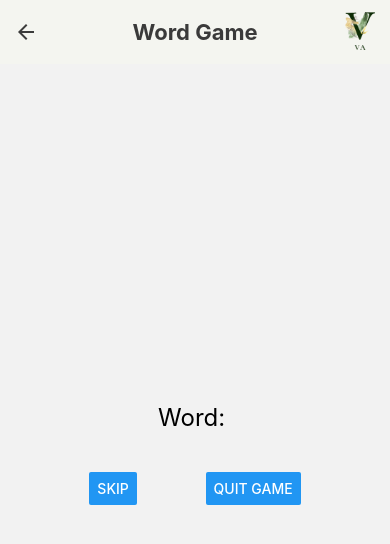
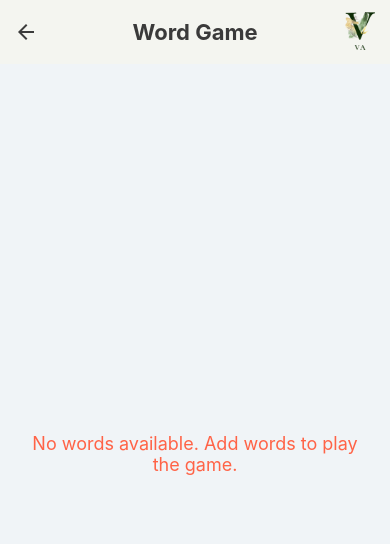
Before and after one commit to Ivan-Fesenko/EnglishVocabularyApp, a React Native app: screen /WordGame in a window 390 px wide. Shown: the top 544 px of the page. Built offline with nearby package versions, Linux system fonts and the light colour scheme.

Commit message:
Покращення дизайну для PhraseGame та WordGame

```diff
--- a/components/games/PhraseGame.js
+++ b/components/games/PhraseGame.js
@@ -1,5 +1,12 @@
 import React, { useState, useEffect } from 'react';
-import { View, Text, Button, StyleSheet, TouchableOpacity, Modal, Animated } from 'react-native';
+import {
+    View,
+    Text,
+    TouchableOpacity,
+    Modal,
+    Animated,
+    StyleSheet,
+} from 'react-native';
 import AsyncStorage from '@react-native-async-storage/async-storage';
 
 const PhraseGame = () => {
@@ -20,10 +27,7 @@ const PhraseGame = () => {
         try {
             const storedPhrases = await AsyncStorage.getItem('phrases');
             let phraseList = storedPhrases ? JSON.parse(storedPhrases) : [];
-
-            // Перемішуємо список фраз
             phraseList = phraseList.sort(() => Math.random() - 0.5);
-
             setPhrases(phraseList);
             if (phraseList.length > 0) {
                 generateChoices(phraseList[0], phraseList);
@@ -35,7 +39,9 @@ const PhraseGame = () => {
 
     const generateChoices = (currentPhrase, allPhrases) => {
         const correctChoice = currentPhrase.translation;
-        const otherPhrases = allPhrases.filter((phrase) => phrase.translation !== correctChoice);
+        const otherPhrases = allPhrases.filter(
+            (phrase) => phrase.translation !== correctChoice
+        );
 
         let choicesArray = [correctChoice];
         while (choicesArray.length < 3 && otherPhrases.length > 0) {
@@ -46,7 +52,7 @@ const PhraseGame = () => {
             }
         }
 
-        choicesArray.sort(() => Math.random() - 0.5); // Перемішуємо варіанти
+        choicesArray.sort(() => Math.random() - 0.5);
         setChoices(choicesArray);
     };
 
@@ -65,7 +71,7 @@ const PhraseGame = () => {
             setCurrentPhraseIndex(nextIndex);
             generateChoices(phrases[nextIndex], phrases);
         } else {
-            showModal(); // Показуємо результати
+            showModal();
         }
     };
 
@@ -75,7 +81,7 @@ const PhraseGame = () => {
     };
 
     const quitGame = () => {
-        showModal(); // Показуємо результати при виході
+        showModal();
     };
 
     const resetGame = () => {
@@ -99,7 +105,7 @@ const PhraseGame = () => {
     if (phrases.length === 0) {
         return (
             <View style={styles.container}>
-                <Text>No phrases available. Add phrases to play the game.</Text>
+                <Text style={styles.noDataText}>No phrases available. Add phrases to play the game.</Text>
             </View>
         );
     }
@@ -108,25 +114,33 @@ const PhraseGame = () => {
         <View style={styles.container}>
             <Text style={styles.title}>Phrase: {phrases[currentPhraseIndex]?.phrase}</Text>
             {choices.map((choice, index) => (
-                <TouchableOpacity key={index} style={styles.choiceButton} onPress={() => handleChoice(choice)}>
+                <TouchableOpacity
+                    key={index}
+                    style={styles.choiceButton}
+                    onPress={() => handleChoice(choice)}
+                >
                     <Text style={styles.choiceText}>{choice}</Text>
                 </TouchableOpacity>
             ))}
             <View style={styles.buttonContainer}>
-                <Button title="Skip" onPress={skipPhrase} />
-                <Button title="Quit Game" onPress={quitGame} />
+                <TouchableOpacity style={styles.skipButton} onPress={skipPhrase}>
+                    <Text style={styles.buttonText}>Skip</Text>
+                </TouchableOpacity>
+                <TouchableOpacity style={styles.quitButton} onPress={quitGame}>
+                    <Text style={styles.buttonText}>Quit Game</Text>
+                </TouchableOpacity>
             </View>
 
             {/* Модальне вікно з результатами */}
             <Modal visible={modalVisible} animationType="fade" transparent={true}>
                 <View style={styles.modalContainer}>
                     <Animated.View style={[styles.modalContent, { opacity: fadeAnim }]}>
-                        <Text style={styles.modalTitle}>Результати гри</Text>
-                        <Text style={styles.resultText}>Правильні відповіді: {score}</Text>
-                        <Text style={styles.resultText}>Неправильні відповіді: {incorrect}</Text>
-                        <Text style={styles.resultText}>Пропущено: {skipped}</Text>
+                        <Text style={styles.modalTitle}>Game Results</Text>
+                        <Text style={styles.resultText}>Correct Answers: {score}</Text>
+                        <Text style={styles.resultText}>Incorrect Answers: {incorrect}</Text>
+                        <Text style={styles.resultText}>Skipped: {skipped}</Text>
                         <TouchableOpacity style={styles.closeButton} onPress={resetGame}>
-                            <Text style={styles.closeButtonText}>Закрити</Text>
+                            <Text style={styles.closeButtonText}>Close</Text>
                         </TouchableOpacity>
                     </Animated.View>
                 </View>
@@ -141,9 +155,12 @@ const styles = StyleSheet.create({
         justifyContent: 'center',
         alignItems: 'center',
         padding: 20,
+        backgroundColor: '#f0f4f7',
     },
     title: {
         fontSize: 24,
+        fontWeight: 'bold',
+        color: '#007acc',
         marginBottom: 20,
     },
     choiceButton: {
@@ -153,6 +170,11 @@ const styles = StyleSheet.create({
         borderRadius: 10,
         width: '80%',
         alignItems: 'center',
+        elevation: 3,
+        shadowColor: '#000',
+        shadowOffset: { width: 0, height: 2 },
+        shadowOpacity: 0.3,
+        shadowRadius: 5,
     },
     choiceText: {
         color: '#fff',
@@ -160,9 +182,26 @@ const styles = StyleSheet.create({
     },
     buttonContainer: {
         flexDirection: 'row',
-        justifyContent: 'space-around',
+        justifyContent: 'space-between',
         width: '80%',
         marginTop: 20,
+    },
+    skipButton: {
+        backgroundColor: '#ffa500',
+        paddingVertical: 12,
+        paddingHorizontal: 30,
+        borderRadius: 10,
+    },
+    quitButton: {
+        backgroundColor: '#ff6347',
+        paddingVertical: 12,
+        paddingHorizontal: 30,
+        borderRadius: 10,
+    },
+    buttonText: {
+        color: '#fff',
+        fontSize: 16,
+        fontWeight: 'bold',
     },
     modalContainer: {
         flex: 1,
@@ -204,6 +243,11 @@ const styles = StyleSheet.create({
         fontSize: 16,
         fontWeight: 'bold',
     },
+    noDataText: {
+        fontSize: 18,
+        color: '#ff6347',
+        textAlign: 'center',
+    },
 });
 
 export default PhraseGame;
--- a/components/games/WordGame.js
+++ b/components/games/WordGame.js
@@ -1,5 +1,12 @@
 import React, { useState, useEffect } from 'react';
-import { View, Text, Button, StyleSheet, TouchableOpacity, Modal, Animated } from 'react-native';
+import {
+    View,
+    Text,
+    TouchableOpacity,
+    Modal,
+    Animated,
+    StyleSheet,
+} from 'react-native';
 import AsyncStorage from '@react-native-async-storage/async-storage';
 
 const WordGame = () => {
@@ -32,7 +39,9 @@ const WordGame = () => {
 
     const generateChoices = (currentWord, allWords) => {
         const correctChoice = currentWord.translation;
-        const otherWords = allWords.filter((word) => word.translation !== correctChoice);
+        const otherWords = allWords.filter(
+            (word) => word.translation !== correctChoice
+        );
 
         let choicesArray = [correctChoice];
         while (choicesArray.length < 3 && otherWords.length > 0) {
@@ -62,7 +71,7 @@ const WordGame = () => {
             setCurrentWordIndex(nextIndex);
             generateChoices(words[nextIndex], words);
         } else {
-            showModal(); // Показуємо результати
+            showModal();
         }
     };
 
@@ -72,7 +81,7 @@ const WordGame = () => {
     };
 
     const quitGame = () => {
-        showModal(); // Показуємо результати при виході
+        showModal();
     };
 
     const resetGame = () => {
@@ -93,29 +102,45 @@ const WordGame = () => {
         }).start();
     };
 
+    if (words.length === 0) {
+        return (
+            <View style={styles.container}>
+                <Text style={styles.noDataText}>No words available. Add words to play the game.</Text>
+            </View>
+        );
+    }
+
     return (
         <View style={styles.container}>
             <Text style={styles.title}>Word: {words[currentWordIndex]?.word}</Text>
             {choices.map((choice, index) => (
-                <TouchableOpacity key={index} style={styles.choiceButton} onPress={() => handleChoice(choice)}>
+                <TouchableOpacity
+                    key={index}
+                    style={styles.choiceButton}
+                    onPress={() => handleChoice(choice)}
+                >
                     <Text style={styles.choiceText}>{choice}</Text>
                 </TouchableOpacity>
             ))}
             <View style={styles.buttonContainer}>
-                <Button title="Skip" onPress={skipWord} />
-                <Button title="Quit Game" onPress={quitGame} />
+                <TouchableOpacity style={styles.skipButton} onPress={skipWord}>
+                    <Text style={styles.buttonText}>Skip</Text>
+                </TouchableOpacity>
+                <TouchableOpacity style={styles.quitButton} onPress={quitGame}>
+                    <Text style={styles.buttonText}>Quit Game</Text>
+                </TouchableOpacity>
             </View>
 
             {/* Модальне вікно з результатами */}
             <Modal visible={modalVisible} animationType="fade" transparent={true}>
                 <View style={styles.modalContainer}>
                     <Animated.View style={[styles.modalContent, { opacity: fadeAnim }]}>
-                        <Text style={styles.modalTitle}>Результати гри</Text>
-                        <Text style={styles.resultText}>Правильні відповіді: {score}</Text>
-                        <Text style={styles.resultText}>Неправильні відповіді: {incorrect}</Text>
-                        <Text style={styles.resultText}>Пропущено: {skipped}</Text>
+                        <Text style={styles.modalTitle}>Game Results</Text>
+                        <Text style={styles.resultText}>Correct Answers: {score}</Text>
+                        <Text style={styles.resultText}>Incorrect Answers: {incorrect}</Text>
+                        <Text style={styles.resultText}>Skipped: {skipped}</Text>
                         <TouchableOpacity style={styles.closeButton} onPress={resetGame}>
-                            <Text style={styles.closeButtonText}>Закрити</Text>
+                            <Text style={styles.closeButtonText}>Close</Text>
                         </TouchableOpacity>
                     </Animated.View>
                 </View>
@@ -130,9 +155,12 @@ const styles = StyleSheet.create({
         justifyContent: 'center',
         alignItems: 'center',
         padding: 20,
+        backgroundColor: '#f0f4f7',
     },
     title: {
         fontSize: 24,
+        fontWeight: 'bold',
+        color: '#007acc',
         marginBottom: 20,
     },
     choiceButton: {
@@ -142,6 +170,11 @@ const styles = StyleSheet.create({
         borderRadius: 10,
         width: '80%',
         alignItems: 'center',
+        elevation: 3,
+        shadowColor: '#000',
+        shadowOffset: { width: 0, height: 2 },
+        shadowOpacity: 0.3,
+        shadowRadius: 5,
     },
     choiceText: {
         color: '#fff',
@@ -149,9 +182,26 @@ const styles = StyleSheet.create({
     },
     buttonContainer: {
         flexDirection: 'row',
-        justifyContent: 'space-around',
+        justifyContent: 'space-between',
         width: '80%',
         marginTop: 20,
+    },
+    skipButton: {
+        backgroundColor: '#ffa500',
+        paddingVertical: 12,
+        paddingHorizontal: 30,
+        borderRadius: 10,
+    },
+    quitButton: {
+        backgroundColor: '#ff6347',
+        paddingVertical: 12,
+        paddingHorizontal: 30,
+        borderRadius: 10,
+    },
+    buttonText: {
+        color: '#fff',
+        fontSize: 16,
+        fontWeight: 'bold',
     },
     modalContainer: {
         flex: 1,
@@ -193,6 +243,11 @@ const styles = StyleSheet.create({
         fontSize: 16,
         fontWeight: 'bold',
     },
+    noDataText: {
+        fontSize: 18,
+        color: '#ff6347',
+        textAlign: 'center',
+    },
 });
 
 export default WordGame;
```
